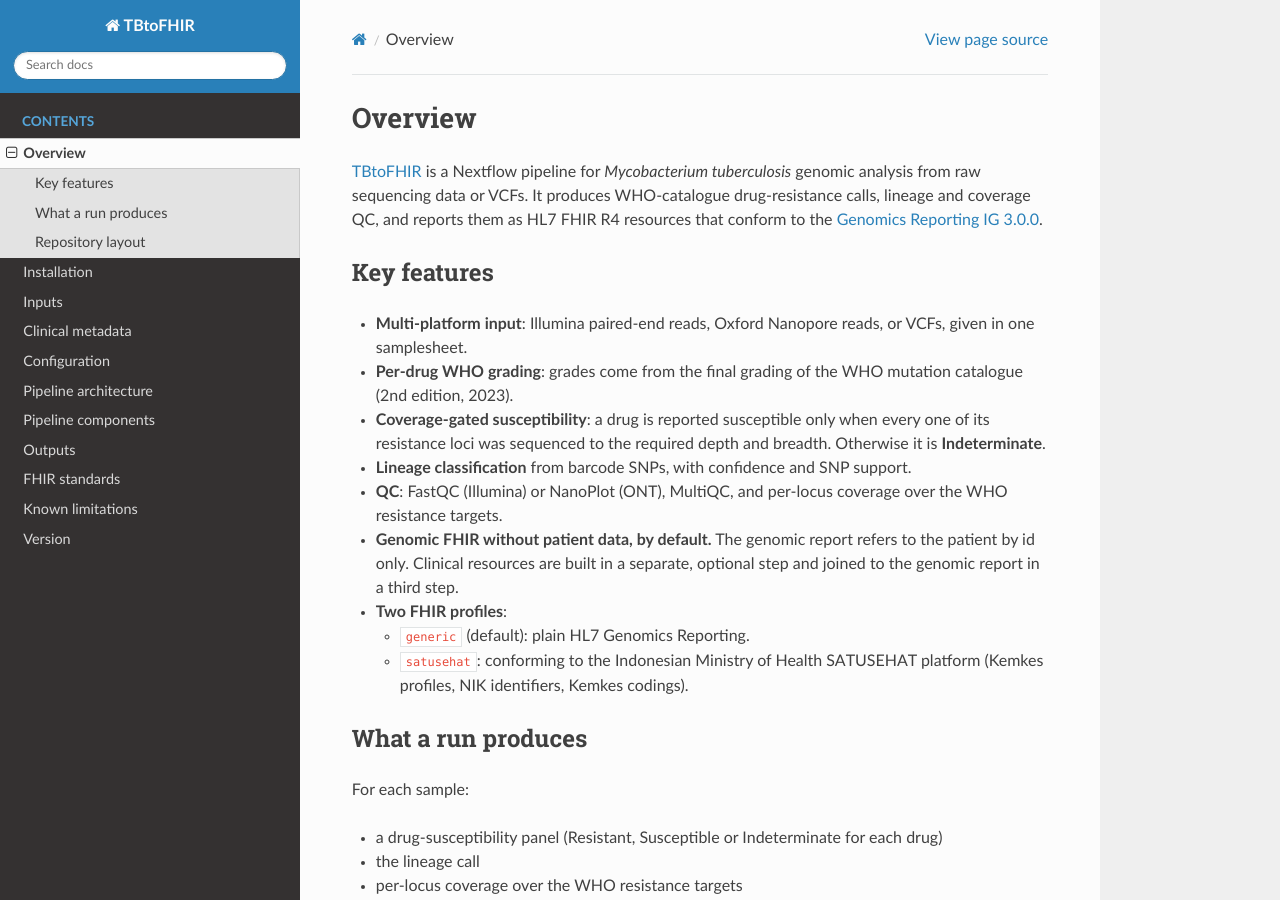
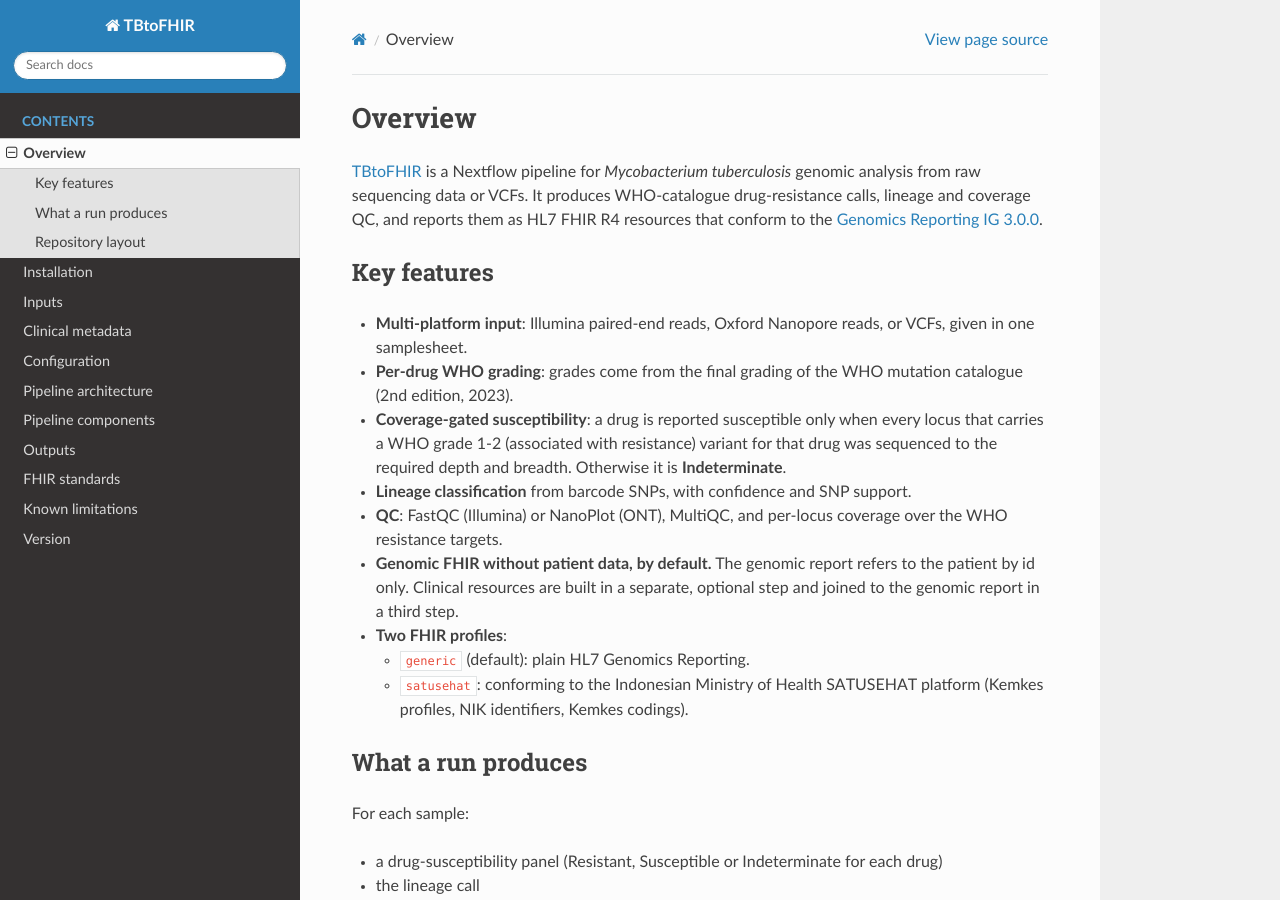
Before and after one commit to robind1/TB-pipeline-docs, a Sphinx documentation site: the page built from docs/source/overview.md, in a window 1280 px wide and 900 px high. Built offline with Sphinx 7.4.7 and the Read the Docs theme 3.1.0, drawn with Linux system fonts in a browser that asks for light colours.

Commit message:
Update overview.md

```diff
--- a/docs/source/overview.md
+++ b/docs/source/overview.md
@@ -12,9 +12,9 @@ resources that conform to the
   one samplesheet.
 - **Per-drug WHO grading**: grades come from the final grading of the WHO mutation catalogue
   (2nd edition, 2023).
-- **Coverage-gated susceptibility**: a drug is reported susceptible only when every one of its
-  resistance loci was sequenced to the required depth and breadth. Otherwise it is
-  **Indeterminate**.
+- **Coverage-gated susceptibility**: a drug is reported susceptible only when every locus that
+  carries a WHO grade 1-2 (associated with resistance) variant for that drug was sequenced to the
+  required depth and breadth. Otherwise it is **Indeterminate**.
 - **Lineage classification** from barcode SNPs, with confidence and SNP support.
 - **QC**: FastQC (Illumina) or NanoPlot (ONT), MultiQC, and per-locus coverage over the WHO
   resistance targets.
```
